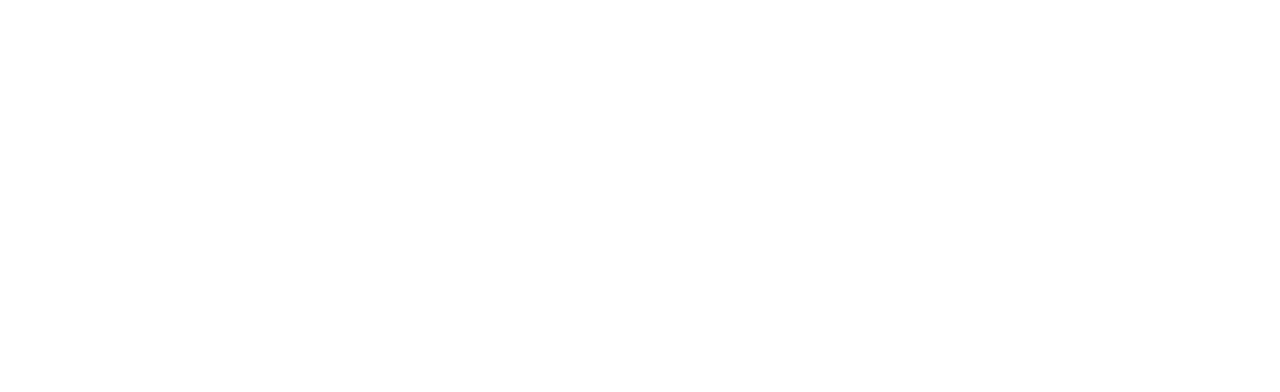
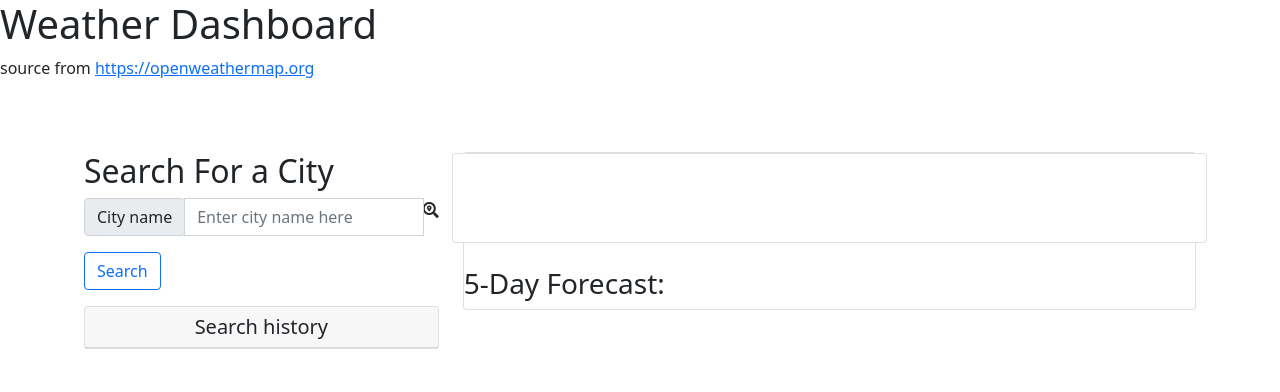
Before and after one commit to Hongnodie/Weather-Dashboard, a plain HTML site: page index.html in a window 1280 px wide. Drawn offline with nearby package versions, Linux system fonts and the light colour scheme.

Commit message:
Page design in index.html

```diff
--- a/index.html
+++ b/index.html
@@ -4,9 +4,100 @@
     <meta charset="UTF-8">
     <meta http-equiv="X-UA-Compatible" content="IE=edge">
     <meta name="viewport" content="width=device-width, initial-scale=1.0">
+    <!-- Bootstrap css included from https://www.bootstrapcdn.com/ -->
+    <link rel="stylesheet" href="https://cdn.jsdelivr.net/npm/bootstrap@5.1.3/dist/css/bootstrap.min.css" integrity="sha384-1BmE4kWBq78iYhFldvKuhfTAU6auU8tT94WrHftjDbrCEXSU1oBoqyl2QvZ6jIW3" crossorigin="anonymous">
+    <!-- Icons href added for fontawesome at https://fontawesome.com/v5.15/how-to-use/customizing-wordpress/snippets/setup-cdn-webfont-->
+    <link rel="stylesheet" href="https://pro.fontawesome.com/releases/v5.10.0/css/all.css" integrity="sha384-AYmEC3Yw5cVb3ZcuHtOA93w35dYTsvhLPVnYs9eStHfGJvOvKxVfELGroGkvsg+p" crossorigin="anonymous"/>
+    <!-- link local css file -->
+    <link rel="stylesheet" href="./assets/style/style.css">
+
     <title>Weather Dashboard</title>
 </head>
+
 <body>
+    <header>
+        <section id="h_wd">
+            <h1>Weather Dashboard</h1>
+            <p>source from <a href="https://openweathermap.org" target="_blank">https://openweathermap.org</a></p>
+        </section>
+    </header>
 
+    <Main class="row p-4 m-5">
+        <!-- sidebar with search button -->
+        <aside class="col-4">
+                <!-- Search section -->
+                <sec>
+                    <h2 id="searchbarheader">Search For a City</h2>
+
+                    <div class="input-group mb-3">
+                        <!-- header for input bar -->
+                        <div class="input-group-prepend">
+                            <span class="input-group-text" id="basic-addon3">City name</span>
+                        </div>
+                        <!-- Input bar added -->
+                        <input type="text" class="form-control" id="cityname" aria-describedby="basic-addon3" autocomplete="on" placeholder="Enter city name here">
+                        <div id="citysearchicon"><i class="fas fa-search-location"></i></div>
+                    </div>
+
+                    <button type="search" value="search" class="btn btn-outline-primary searchbtn btn-block">Search</button>
+
+                </sec>
+
+                <!-- Search history section-->
+                <sec class="card my-3">
+                    <div class="card-header h5 text-center"> Search history </div>
+
+                    <ul class="list-group list-group-flush" id="search-history">
+                    </ul>
+                </sec>
+        </aside>
+
+        <!-- fetched result column displaying the weather condition-->
+        <div class="col-8">
+            <!-- Appended text area with border for today -->
+            <div class="card" id="cardcurrent" >
+                <div class="row mb-4" id="curr-weather-row">
+                    <div class="card" id="current-weather">
+                        <div class="row pl-1">
+                            <h2 class="city date"></h2>
+                          </div>
+                          <div class="row pl-1">
+                           <p class="describe"></p>
+                          </div>
+                          <div class="row pl-1">
+                            <p class="temp"></p>
+                          </div>
+                          <div class="row pl-1">
+                            <p class="hum"></p>
+                          </div>
+                          <div class="row pl-1">
+                            <p class="wind"></p>
+                          </div>
+                          <div class="row pl-1">
+                            <p class="uv"></p>
+                        </div>
+                    </div>
+                </div>
+
+                <div class="row" id="daily-weather-row">
+                      <h3>5-Day Forecast:</h3>
+
+                      <div class="row" id="five-day-forecast-cards">
+                      </div>
+                </div>
+
+            </div>
+
+            </div>
+        </div>
+
+    </Main>
+
+    <!-- Bootstrap java included from https://www.bootstrapcdn.com/ -->
+    <script src="https://cdn.jsdelivr.net/npm/bootstrap@5.1.3/dist/js/bootstrap.min.js" integrity="sha384-QJHtvGhmr9XOIpI6YVutG+2QOK9T+ZnN4kzFN1RtK3zEFEIsxhlmWl5/YESvpZ13" crossorigin="anonymous"></script>
+    <!-- Moment.js to acquire current date and time from https://momentjs.com/ -->
+    <script src="https://cdnjs.cloudflare.com/ajax/libs/moment.js/2.24.0/moment.min.js"></script>
+    <!-- local javascript included-->
+    <script src="./assets/js/scripts.js"></script>
 </body>
 </html>
```
